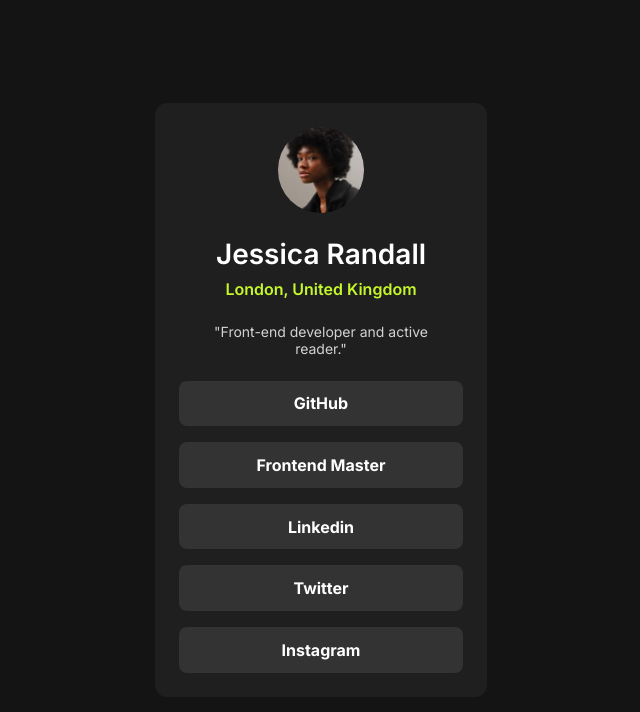
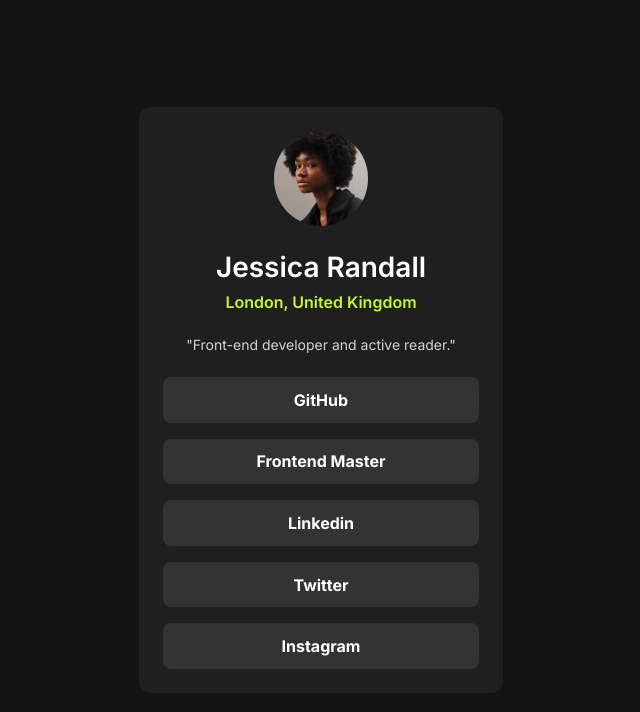
Before and after one commit to aarontark/social-profile-link-page, a plain HTML site: page index.html in a window 1280 px wide. Shown: the whole page, without its empty margins (319-959 px from the left). Drawn offline with Linux system fonts and the light colour scheme.

Commit message:
added desktop design

```diff
--- a/style.css
+++ b/style.css
@@ -32,9 +32,9 @@ a {
 }
 
 .content-container {
-    margin: 0 1rem;
+    width: 90%;
     background-color: var(--dark-grey);
-    max-width: 20.769rem;
+    max-width: 22.769rem;
     border-radius: .75rem;
 }
 
```
